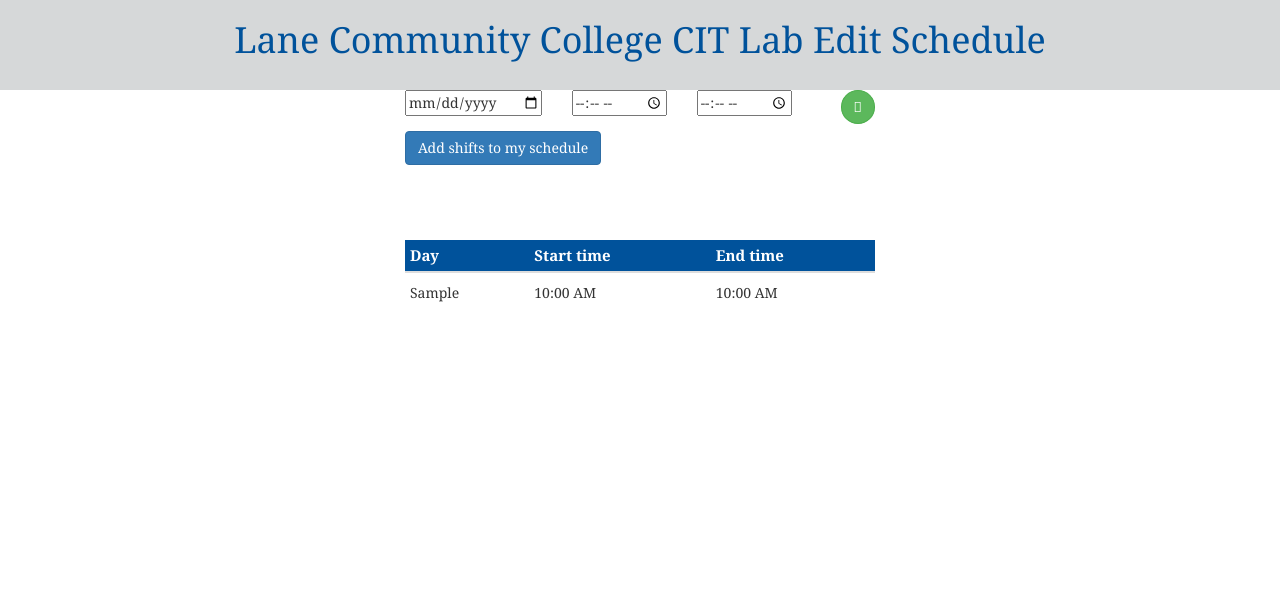
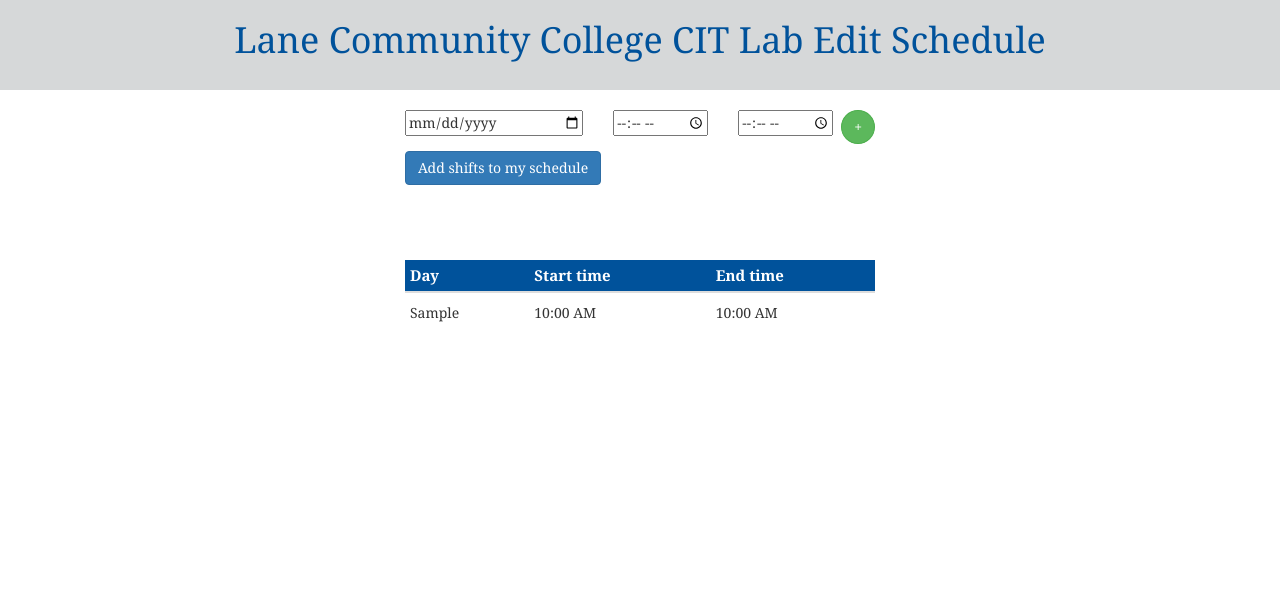
Before and after one commit to LCC-CIT-Programming/Lane-RemoteLearningApplication, a PHP site: template Views/addTutorSchedule.php in a window 1280 px wide. Shown: the top 593 px of the page. Run offline with PHP 8.4, Linux system fonts and the light colour scheme; the template is opened without the code that fills it: most values are stand-ins (such as "Sample title", 1, 10 or a date in 2020); some libraries are stand-ins or nearby versions.

Commit message:
Styling to addTutorSchedule

```diff
--- a/Views/addTutorSchedule.php
+++ b/Views/addTutorSchedule.php
@@ -11,7 +11,6 @@
 	  <link rel="stylesheet" href="https://maxcdn.bootstrapcdn.com/bootstrap/3.3.7/css/bootstrap.min.css">
 	  <script src="https://ajax.googleapis.com/ajax/libs/jquery/3.1.1/jquery.min.js"></script>
 	  <script src="https://maxcdn.bootstrapcdn.com/bootstrap/3.3.7/js/bootstrap.min.js"></script>
-
 	  <link rel="stylesheet" href="https://maxcdn.bootstrapcdn.com/font-awesome/4.7.0/css/font-awesome.min.css">
 
    </head>
@@ -23,25 +22,28 @@
 		<h1>Lane Community College CIT Lab Edit Schedule</h1>
 	  </div>
 	</div>
-	<div class="container-fluid" style="width: 500px">
+	<div class="container-fluid" style="margin-top: 20px; width: 500px">
 
 	<form style="margin-bottom: 75px;">
   	<div class = "form-group">
       <div class="shifts-container">
     		<div class="row" style="margin-bottom: 10px;">
-    			<div class = "col-md-4">
-    				<input type="date" name="shifts[]" style="width:100%" />
+    			<div class = "col-md-5">
+    				<input type="date" name="Days[]" id="Date" style="width:100%" />
     			</div>
 
     			<div class = "col-md-3">
-    				<input type="time" name="shifts[]" style="width:100%"/>
+    				<input type="time" name="Starts[]" id="Start" style="width:100%"/>
     			</div>
+
     			<div class = "col-md-3">
-    				<input type="time" name="shifts[]" style="width:100%"/>
+    				<input type="time" name="Ends[]" id="End" style="width:100%"/>
     			</div>
-          <div class="col-md-2 pull-right" style="height: 25px; width: 25px;">
-            <button class="btn btn-success pull-right add_field" style="border-radius: 50%;"><i class="fa fa-plus" aria-hidden="true"></i></button>
+
+          <div class="col-md-1 pull-right" style="height: 25px; width: 25px;">
+            <button class="btn btn-success pull-right add_field" style="border-radius: 50%;">+</button>
           </div>
+
     		</div>
       </div>
 		</div>
@@ -74,7 +76,6 @@
             echo $fend;
           echo '</td></tr>';
         }
-      //foreach time in schedules table for this user, display...
       ?>
 		</tbody>
 		</table>
@@ -101,9 +102,9 @@ $(document).ready(function() {
         e.preventDefault();
         if(x < max_fields){ //max input box allowed
             x++; //text box increment
-            $(wrapper).append('<div class="row" style="margin-bottom: 10px;"> <div class = "col-md-4"><input type="date" name="shifts[]" style="width:100%" /></div>' +
-            '<div class = "col-md-3"><input type="time" name="shifts[]" style="width:100%"/></div><div class = "col-md-3">' +
-            '<input type="time" name="shifts[]" style="width:100%"/></div><a href="#" class="remove_field">Remove</a></div></div>')
+            $(wrapper).append('<div class="row" style="margin-bottom: 10px;"> <div class = "col-md-5"><input type="date" name="Days[]" id="Day" style="width:100%" /></div>' +
+            '<div class = "col-md-3"><input type="time" name="Starts[]" id="Start" style="width:100%"/></div><div class = "col-md-3">' +
+            '<input type="time" name="Ends[]" id="End" style="width:100%"/></div><a href="#" class="col-md-1 remove_field">Remove</a></div></div>')
         }
     });
 
```
